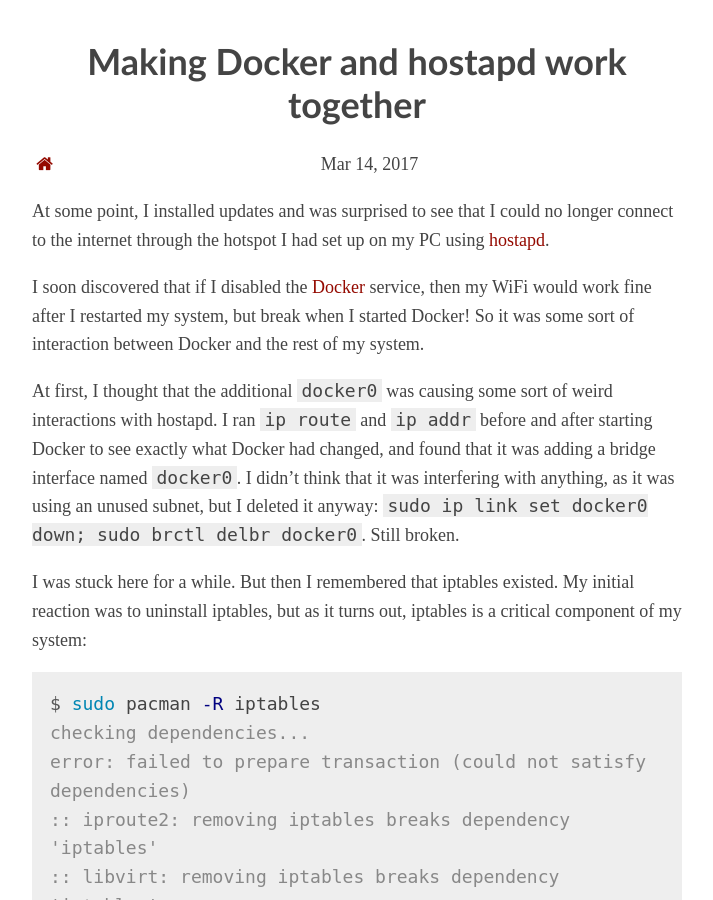
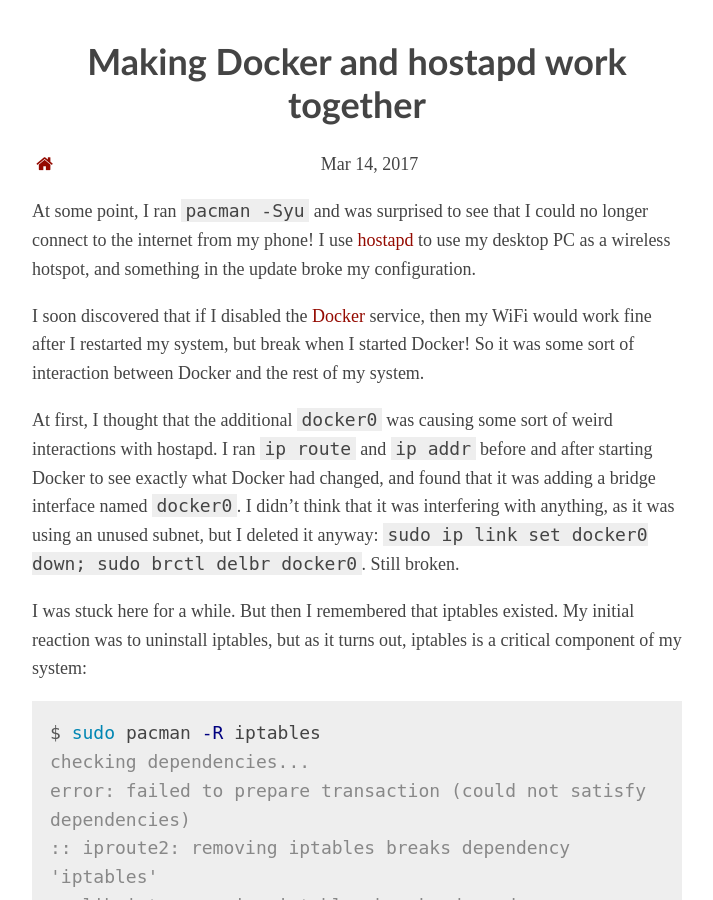
Before and after one commit to flaviut/flaviut.github.io, a Jekyll site: the page built from _posts/2017-03-14-fixing-docker-hostapd.md, in a window 1280 px wide and 900 px high. Shown: the whole window, without its empty margins (283-996 px from the left). Built offline with Jekyll 4.4.1, drawn with Linux system fonts in a browser that asks for light colours; some web fonts are replaced.

Commit message:
Change wording in fixing-docker-hostapd

```diff
--- a/_posts/2017-03-14-fixing-docker-hostapd.md
+++ b/_posts/2017-03-14-fixing-docker-hostapd.md
@@ -4,9 +4,10 @@
 description: "How I debugged and fixed an issue where launching the Docker service would break the internet connection for WiFi clients."
 ---
 
-At some point, I installed updates and was surprised to see that I could no
-longer connect to the internet through the hotspot I had set up on my PC using
-[hostapd][].
+At some point, I ran `pacman -Syu` and was surprised to see that I could no
+longer connect to the internet from my phone! I use [hostapd][] to use my
+desktop PC as a wireless hotspot, and something in the update broke my
+configuration.
 
 I soon discovered that if I disabled the [Docker][] service, then my WiFi would
 work fine after I restarted my system, but break when I started Docker! So it
```
